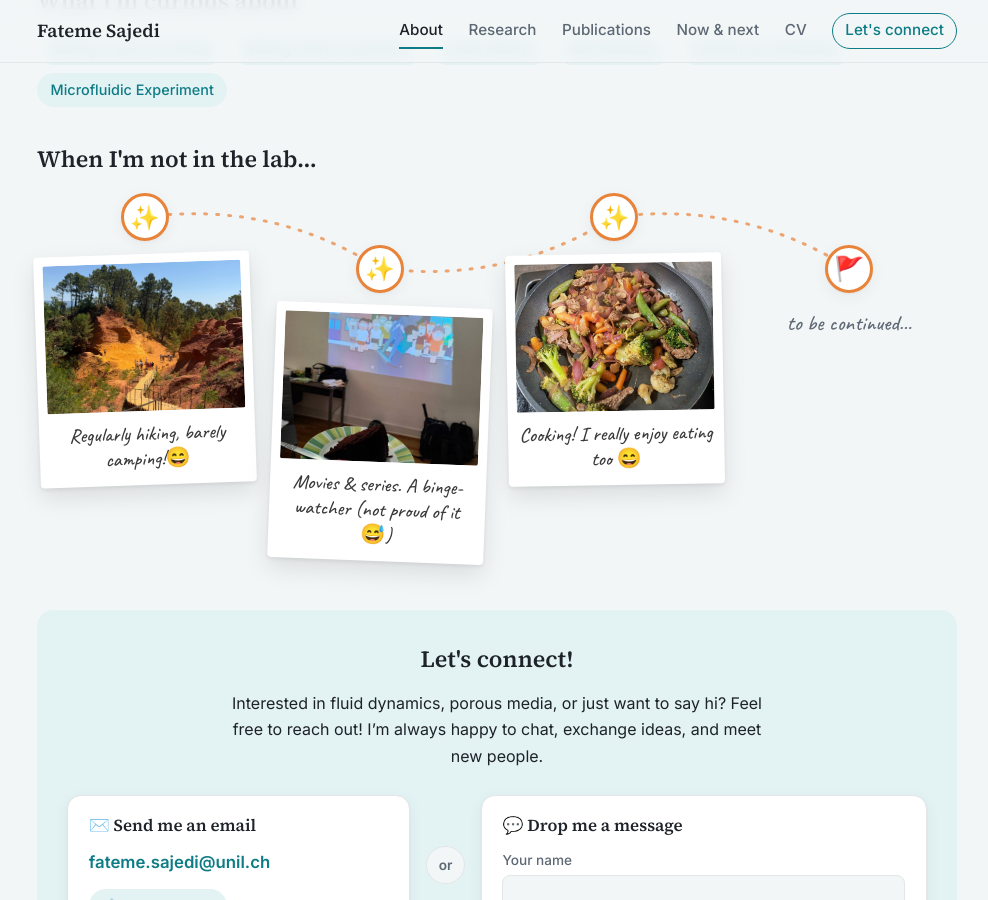
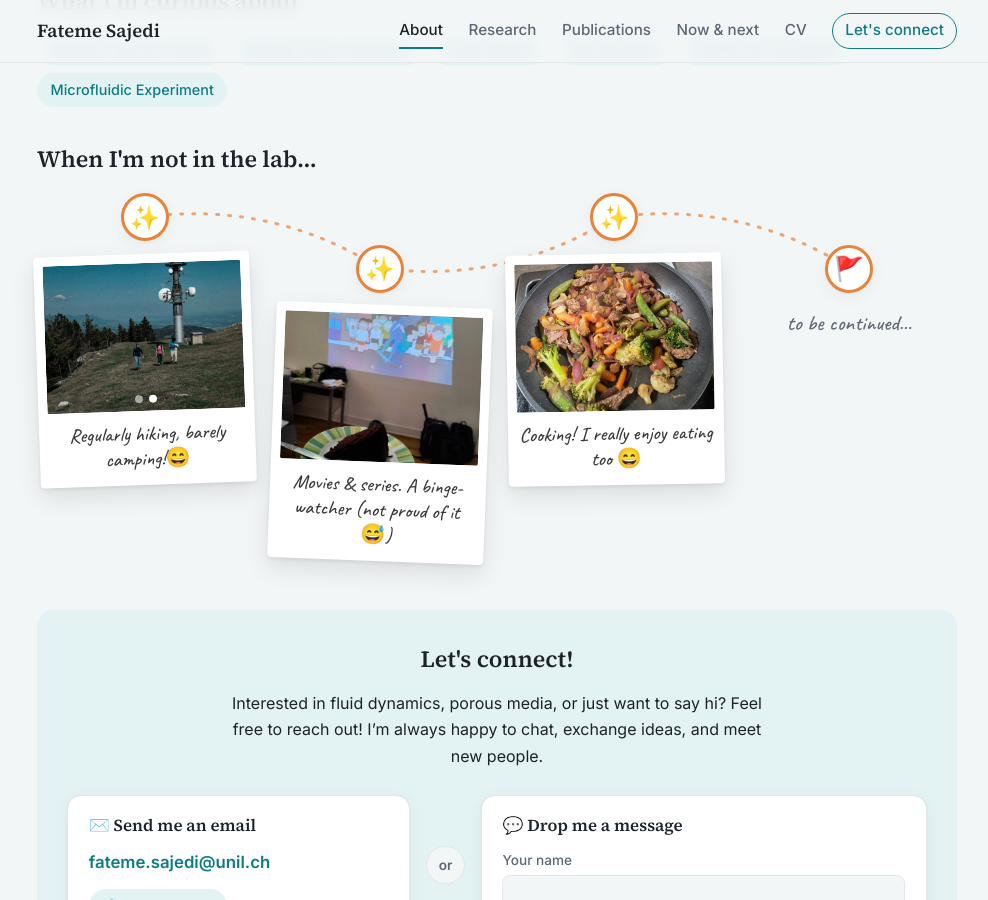
Before and after one commit to fatemesajedi/fatemesajedi.github.io, a Jekyll site: the page built from index.html, in a window 1280 px wide and 900 px high, scrolled down 2046 px. Shown: the whole window, without its empty margins (143-1131 px from the left). Built offline with Jekyll 4.4.1, drawn with Linux system fonts in a browser that asks for light colours.

Commit message:
Update _data/profile.yml (via Pages CMS)

```diff
--- a/_data/profile.yml
+++ b/_data/profile.yml
@@ -23,6 +23,7 @@ fun_facts:
   - text: Regularly hiking, barely camping!😄
     photo:
       - /assets/images/2026-10-02-201238.jpg
+      - /assets/images/2026-10-02-210704.jpg
   - text: Movies & series. A binge-watcher (not proud of it 😅)
     photo:
       - /assets/images/2026-10-02-201251.jpg
```
